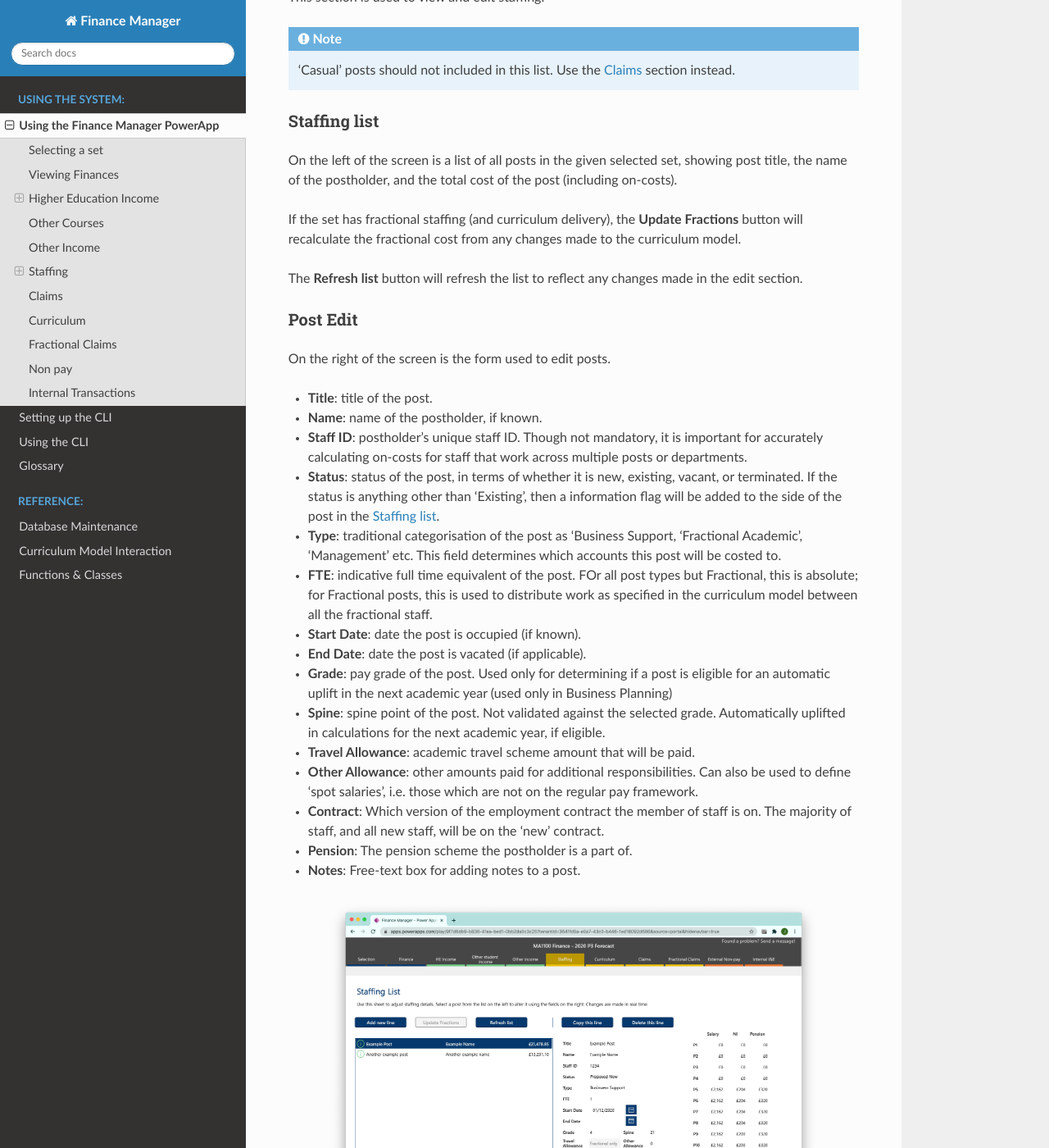
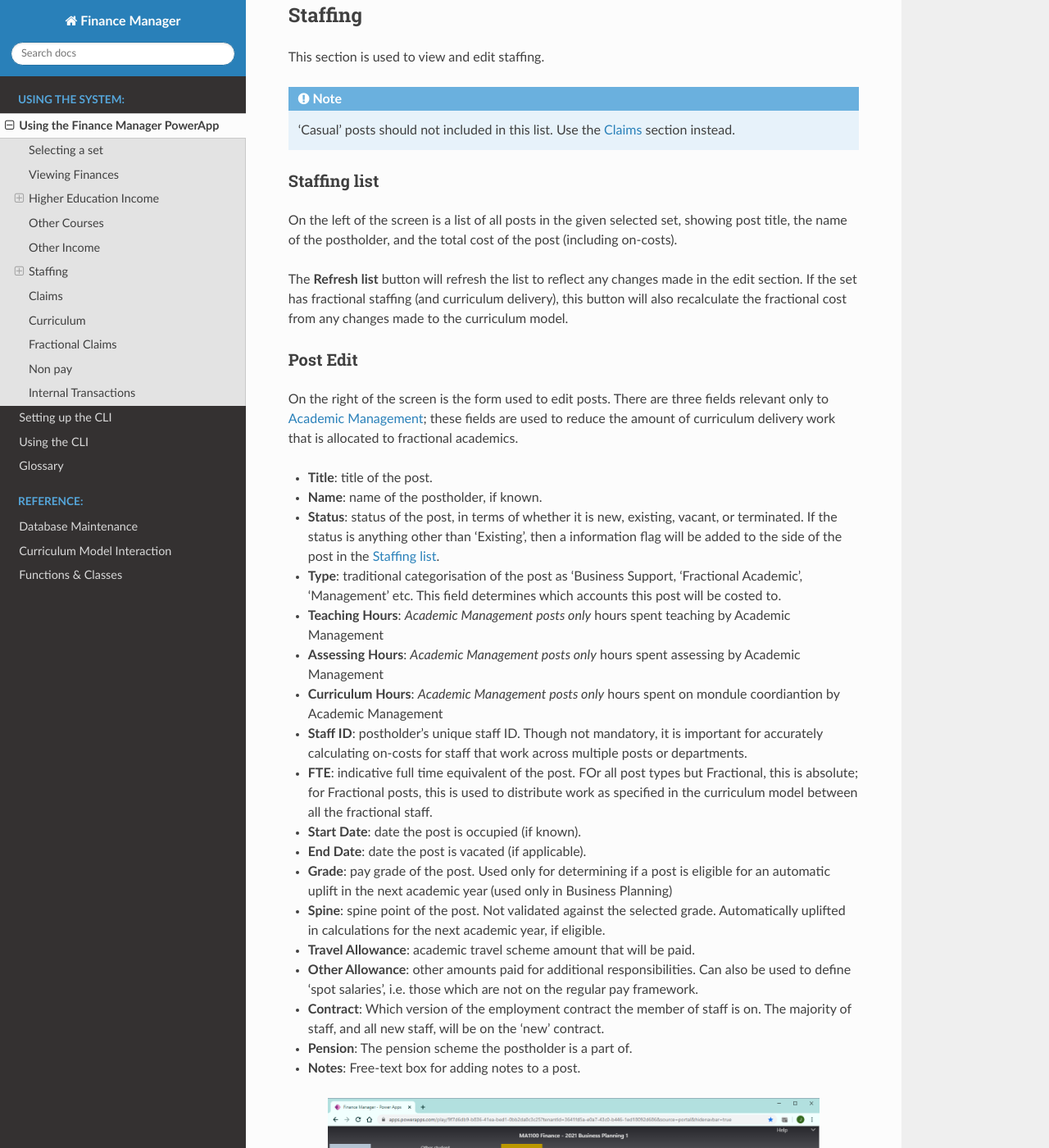
Before and after one commit to jehboyes/finance_manager, a Sphinx documentation site: the page built from docs/source/powerapp_guide.rst, in a window 1280 px wide and 1400 px high, scrolled down 4896 px. Shown: the whole window at 82% size. Built offline with Sphinx 7.4.7 and the Read the Docs theme 2.0.0, drawn with Linux system fonts in a browser that asks for light colours; some of the changed text lies outside the part shown.

Commit message:
Updated PowerApps guide
Replaced screenshots of Selection, Staffing and Finance to reflect
several changes made on each, particularly the date list
on the selection screen, the breakdown on the finance screen,
and the teaching, assessing and coordination boxes on the
staffing screen. Also fixed some spelling mistakes elsewhere.

```diff
--- a/docs/source/cm.rst
+++ b/docs/source/cm.rst
@@ -14,7 +14,7 @@ which both ensures its accuracy, and reduces the amount of work required from :t
 Process
 -------
 
-Currently, the Curriculum Model's database and the Finance Managers database are distinct, but have the ability to communicate
+Currently, the Curriculum Model's database and the Finance Manager's database are distinct, but have the ability to communicate
 with each other. This is achieved by having both databases reside on the same server.
 
 The Curriculum Model contains several curricula, and each curricula is configured to use a particular type of student numbers.
@@ -29,14 +29,14 @@ FTE as a means of distributing the hours.
 
 .. note::
 
-   In addition to the work calculated here, fractional contracts also hae a static increase; see :term:`Fractional Academic Salary`
+   In addition to the work calculated here, fractional contracts also have a static increase; see :term:`Fractional Academic Salary`
    for more information.
 
 
 Implementation
 --------------
 
-Because of the hours being inaccessible to the finance manager users (in that a finance manager database user can't access the
+Because of the hours being inaccessible to the finance manager users (in that a finance manager *database* user can't access the
 curriculum model database), a static copy of the total number of hours on a curriculum is kept in the ``f_set`` table. This can
 be updated either by running the command ``fm cm curriculum`` command, or by pressing refresh on the staffing list in the powerapp.
 
--- a/docs/source/powerapp_guide.rst
+++ b/docs/source/powerapp_guide.rst
@@ -22,6 +22,8 @@ is used to select which set will be viewed/edited in the rest of the App.
 
 The first dropdown determines the cost centre used. The second determines the academic year and category. Once you've selected both, press **Load Selected** to bring the specified set to the App.
 
+Once a set has been loaded, any key dates relevant to the set appear on the right. Dates are faded once they've passed.
+
 .. figure:: images/selection.png
     :width: 600px
     :align: center
@@ -33,10 +35,13 @@ The first dropdown determines the cost centre used. The second determines the ac
 Viewing Finances
 ----------------
 
-The **Finances** tab summarises the finances for all existing sets in the selected cost centre.
+The **Finances** tab summarises the finances for all existing sets in the selected cost centre. Clicking on a line shows an account-level
+breakdown of what is behind the figures for that line in the current set (e.g., in the below screenshot, because 2021 BP1 is selected, the
+account level figures shown on the right are for 2021 BP1).
 
 .. warning::
-    Currently, the finances shown here are not 'live': they are updated manually by an administrator, as PowerApps is unable to run a full update due to authentication restrictions.
+    Currently, the finances shown here are not 'live': they are updated manually by an administrator, as PowerApps is unable to run
+    a full update due to authentication restrictions.
 
     This will be fixed in the future.
 
@@ -142,22 +147,27 @@ This section is used to view and edit staffing.
 Staffing list
 ^^^^^^^^^^^^^
 
-On the left of the screen is a list of all posts in the given selected set, showing post title, the name of the postholder, and the total cost of the post (including on-costs).
+On the left of the screen is a list of all posts in the given selected set, showing post title, the name of the postholder,
+and the total cost of the post (including on-costs).
 
-If the set has fractional staffing (and curriculum delivery), the **Update Fractions** button will recalculate the fractional cost from any changes made to the curriculum model.
+The **Refresh list** button will refresh the list to reflect any changes made in the edit section. If the set has fractional staffing
+(and curriculum delivery), this button will also recalculate the fractional cost from any changes made to the curriculum model.
 
-The **Refresh list** button will refresh the list to reflect any changes made in the edit section.
 
 Post Edit
 ^^^^^^^^^
 
-On the right of the screen is the form used to edit posts.
+On the right of the screen is the form used to edit posts. There are three fields relevant only to :term:`Academic Management`; these fields
+are used to reduce the amount of curriculum delivery work that is allocated to fractional academics.
 
 * **Title**: title of the post.
 * **Name**: name of the postholder, if known.
-* **Staff ID**: postholder's unique staff ID. Though not mandatory, it is important for accurately calculating on-costs for staff that work across multiple posts or departments.
 * **Status**: status of the post, in terms of whether it is new, existing, vacant, or terminated. If the status is anything other than 'Existing', then a information flag will be added to the side of the post in the `Staffing list`_.
 * **Type**: traditional categorisation of the post as 'Business Support, 'Fractional Academic', 'Management' etc. This field determines which accounts this post will be costed to.
+* **Teaching Hours**: *Academic Management posts only* hours spent teaching by Academic Management
+* **Assessing Hours**: *Academic Management posts only* hours spent assessing by Academic Management
+* **Curriculum Hours**: *Academic Management posts only* hours spent on mondule coordiantion by Academic Management
+* **Staff ID**: postholder's unique staff ID. Though not mandatory, it is important for accurately calculating on-costs for staff that work across multiple posts or departments.
 * **FTE**: indicative full time equivalent of the post. FOr all post types but Fractional, this is absolute; for Fractional posts, this is used to distribute work as specified in the curriculum model between all the fractional staff.
 * **Start Date**: date the post is occupied (if known).
 * **End Date**: date the post is vacated (if applicable).
```
Also changed, not shown: docs/source/images/finance.png, docs/source/images/selection.png, docs/source/images/staffing.png.
